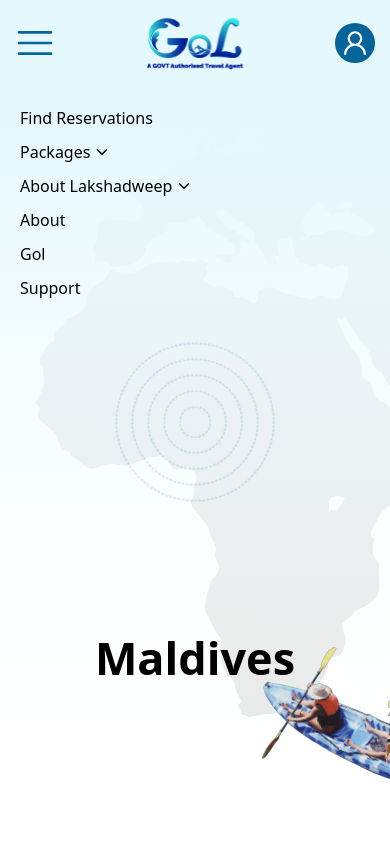
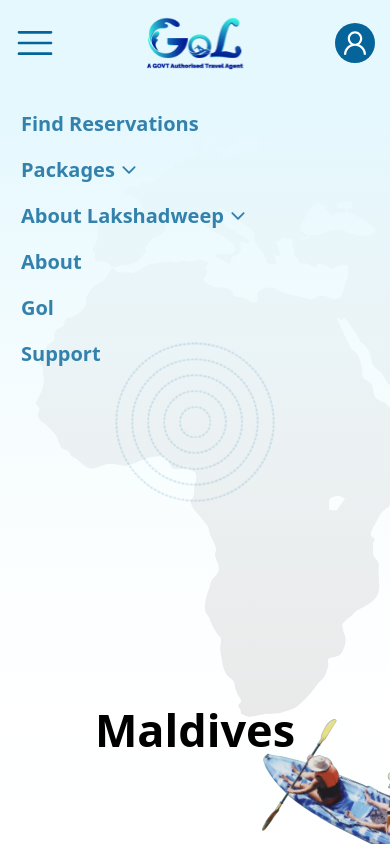
Before and after one commit to ankushrawat822/gol-travel, a React (Vite) app: page /maldives in a window 390 px wide. Both pictures are taken after a click on the icon 35 px from the left and 43 px from the top of the page. Shown: the top 844 px of the page. Built offline with nearby package versions, Linux system fonts and the light colour scheme.

Commit message:
navbar update

```diff
--- a/src/Maldives.jsx
+++ b/src/Maldives.jsx
@@ -204,7 +204,7 @@ const Maldives = () => {
 
 
 
-<div className='flex items-start justify-start  mt-20 md:mx-16 mx-4 lg:mx-28'>
+<div className='flex items-center justify-center sm:items-start sm:justify-start  mt-20 md:mx-16 mx-4 lg:mx-28'>
   <h2 className='text-[24px] font-bold'>Day Wise Itineary</h2>
 </div>
 
--- a/src/Navbar.jsx
+++ b/src/Navbar.jsx
@@ -204,7 +204,7 @@ const handleOnClickPackageMobile = () => {
             {showMenu && <div>
                 <div className='mobile-menu-links-conatiner'>
                     <ul className='flex-col gap-20'>
-                        <li>
+                        <li onClick={handelMenu}>
                         <Link className='flex items-center gap-1'
                                 to='/booking'>Find Reservations
                             </Link>
@@ -218,7 +218,10 @@ const handleOnClickPackageMobile = () => {
 
             { showPmenuMobile && <div className='navmenus-about-lakshwadeep-mobile'>
                 <ul className='flex flex-col gap-3'>
-                    <li onClick={handlePliClickedEventToCloseMobile}><Link className='flex items-center gap-1'
+                    <li  onClick={() => {
+                  handlePliClickedEventToCloseMobile();
+                  handelMenu();
+                }}><Link className='flex items-center gap-1'
                                     to='/maldives'> Maldives
                                 </Link></li>
 
@@ -240,19 +243,29 @@ const handleOnClickPackageMobile = () => {
 
             { showALmenuMobile && <div className='navmenus-about-lakshwadeep-mobile'>
                 <ul className='flex flex-col gap-3'>
-                    <li onClick={handleALliClickedEventToCloseMobile}><Link className='flex items-center gap-1'
+                    <li  onClick={() => {
+                  handlePliClickedEventToCloseMobile();
+                  handelMenu()}}><Link className='flex items-center gap-1'
                                     to='/video'> videos
                                 </Link></li>
-                                <li onClick={handleALliClickedEventToCloseMobile}><Link className='flex items-center gap-1'
+                                <li   onClick={() => {
+                  handlePliClickedEventToCloseMobile();
+                  handelMenu()}}><Link className='flex items-center gap-1'
                                     to='/at-a-glance'> At A Glance
                                 </Link></li>
-                                <li onClick={handleALliClickedEventToCloseMobile}><Link className='flex items-center gap-1'
+                                <li onClick={() => {
+                  handlePliClickedEventToCloseMobile();
+                  handelMenu()}}><Link className='flex items-center gap-1'
                                     to='/island'> Island
                                 </Link></li>
-                                <li onClick={handleALliClickedEventToCloseMobile}><Link className='flex items-center gap-1'
+                                <li onClick={() => {
+                  handlePliClickedEventToCloseMobile();
+                  handelMenu()}}><Link className='flex items-center gap-1'
                                     to='/gallery'> Gallery
                                 </Link></li>
-                                <li onClick={handleALliClickedEventToCloseMobile}><Link className='flex items-center gap-1'
+                                <li onClick={() => {
+                  handlePliClickedEventToCloseMobile();
+                  handelMenu()}}><Link className='flex items-center gap-1'
                                     to='/attractions'> Attractions
                                 </Link></li>
                 </ul>
@@ -260,17 +273,17 @@ const handleOnClickPackageMobile = () => {
             }
 
             {/*  about lakshwadeep drop down btn ends  */}
-                        <li>
+                        <li onClick={handelMenu}>
                         <Link className='flex items-center gap-1'
                                 to='/about'>About
                             </Link>
                         </li>
-                        <li>
+                        <li onClick={handelMenu}>
                         <Link className='flex items-center gap-1'
                                 to='/gol'>Gol
                             </Link>
                         </li>
-                        <li>
+                        <li onClick={handelMenu}>
                             <Link className='flex items-center gap-1'
                                 to='/support'>Support
                             </Link>
--- a/src/index.css
+++ b/src/index.css
@@ -1207,7 +1207,12 @@ border-radius: 10px;
  }
 
 
-
+.mobile-menu-links-conatiner ul li{
+  font-size: 20px;
+  color :#3282AD;
+  font-weight: bold;
+  padding: 3px 1px;
+}
 
 
 
```
